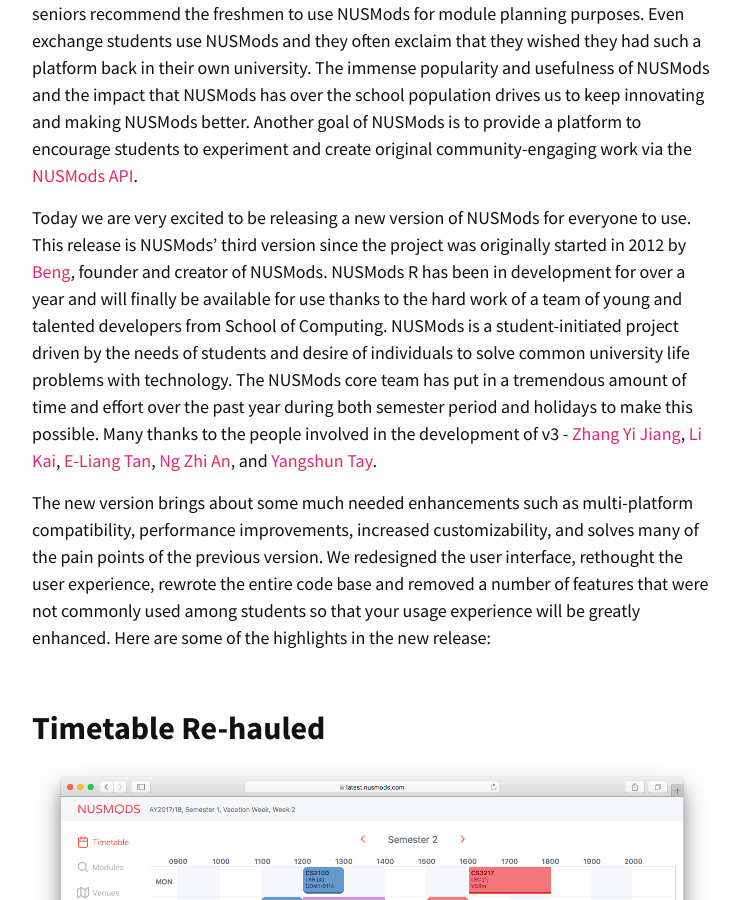
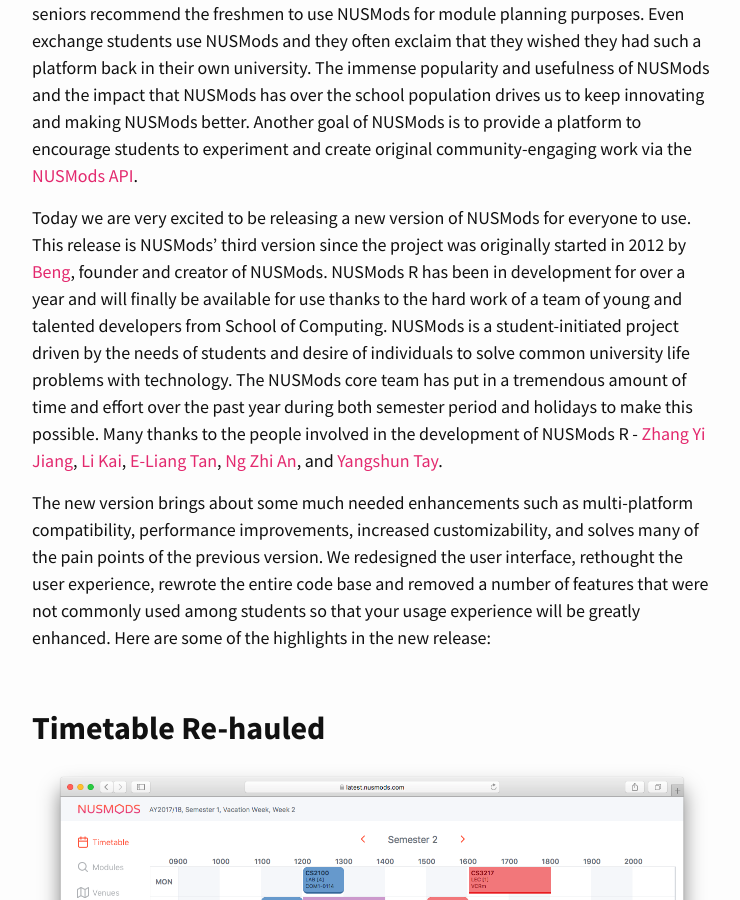
Before and after one commit to nusmodifications/nusmods-blog, a Jekyll site: the page built from _posts/2017-12-25-nusmods-r-the-engineering-behind.md, in a window 1280 px wide and 900 px high, scrolled down 469 px. Shown: the whole window, without its empty margins (268-1008 px from the left). Built offline with Jekyll 4.4.1, drawn with Linux system fonts in a browser that asks for light colours; nearby versions of some CDN libraries; some of the changed text lies outside the part shown.

Commit message:
Fix NUSMods version

```diff
--- a/_posts/2017-12-25-nusmods-r-the-engineering-behind.md
+++ b/_posts/2017-12-25-nusmods-r-the-engineering-behind.md
@@ -12,7 +12,7 @@
 
 Over the period of a year from Jul 2016 to Jul 2017, NUSMods saw over 2.5 million sessions, over 250,000 users (including returning users) and over 9 million pageviews, with the peak periods being the start of the semesters. Freshmen often have difficulty understanding the module and bidding system but with NUSMods the process is made much smoother. Many seniors recommend the freshmen to use NUSMods for module planning purposes. Even exchange students use NUSMods and they often exclaim that they wished they had such a platform back in their own university. The immense popularity and usefulness of NUSMods and the impact that NUSMods has over the school population drives us to keep innovating and making NUSMods better. Another goal of NUSMods is to provide a platform to encourage students to experiment and create original community-engaging work via the [NUSMods API](https://github.com/nusmodifications/nusmods-api).
 
-Today we are very excited to be releasing a new version of NUSMods for everyone to use. This release is NUSMods' third version since the project was originally started in 2012 by [Beng](https://github.com/ahbeng), founder and creator of NUSMods. NUSMods R has been in development for over a year and will finally be available for use thanks to the hard work of a team of young and talented developers from School of Computing. NUSMods is a  student-initiated project driven by the needs of students and desire of individuals to solve common university life problems with technology. The NUSMods core team has put in a tremendous amount of time and effort over the past year during both semester period and holidays to make this possible. Many thanks to the people involved in the development of v3 - [Zhang Yi Jiang](https://github.com/zhangyijiang), [Li Kai](https://github.com/li-kai), [E-Liang Tan](https://github.com/eliangtan), [Ng Zhi An](https://github.com/ngzhian), and [Yangshun Tay](https://github.com/yangshun).
+Today we are very excited to be releasing a new version of NUSMods for everyone to use. This release is NUSMods' third version since the project was originally started in 2012 by [Beng](https://github.com/ahbeng), founder and creator of NUSMods. NUSMods R has been in development for over a year and will finally be available for use thanks to the hard work of a team of young and talented developers from School of Computing. NUSMods is a  student-initiated project driven by the needs of students and desire of individuals to solve common university life problems with technology. The NUSMods core team has put in a tremendous amount of time and effort over the past year during both semester period and holidays to make this possible. Many thanks to the people involved in the development of NUSMods R - [Zhang Yi Jiang](https://github.com/zhangyijiang), [Li Kai](https://github.com/li-kai), [E-Liang Tan](https://github.com/eliangtan), [Ng Zhi An](https://github.com/ngzhian), and [Yangshun Tay](https://github.com/yangshun).
 
 The new version brings about some much needed enhancements such as multi-platform compatibility, performance improvements, increased customizability, and solves many of the pain points of the previous version. We redesigned the user interface, rethought the user experience, rewrote the entire code base and removed a number of features that were not commonly used among students so that your usage experience will be greatly enhanced. Here are some of the highlights in the new release:
 
@@ -87,8 +87,8 @@
 <table class="table">
   <tr>
     <th></th>
-    <th>v2</th>
-    <th>v3</th>
+    <th>NUSMods 2.0</th>
+    <th>NUSMods R</th>
   </tr>
   <tr>
     <td>Bundler</td>
```
